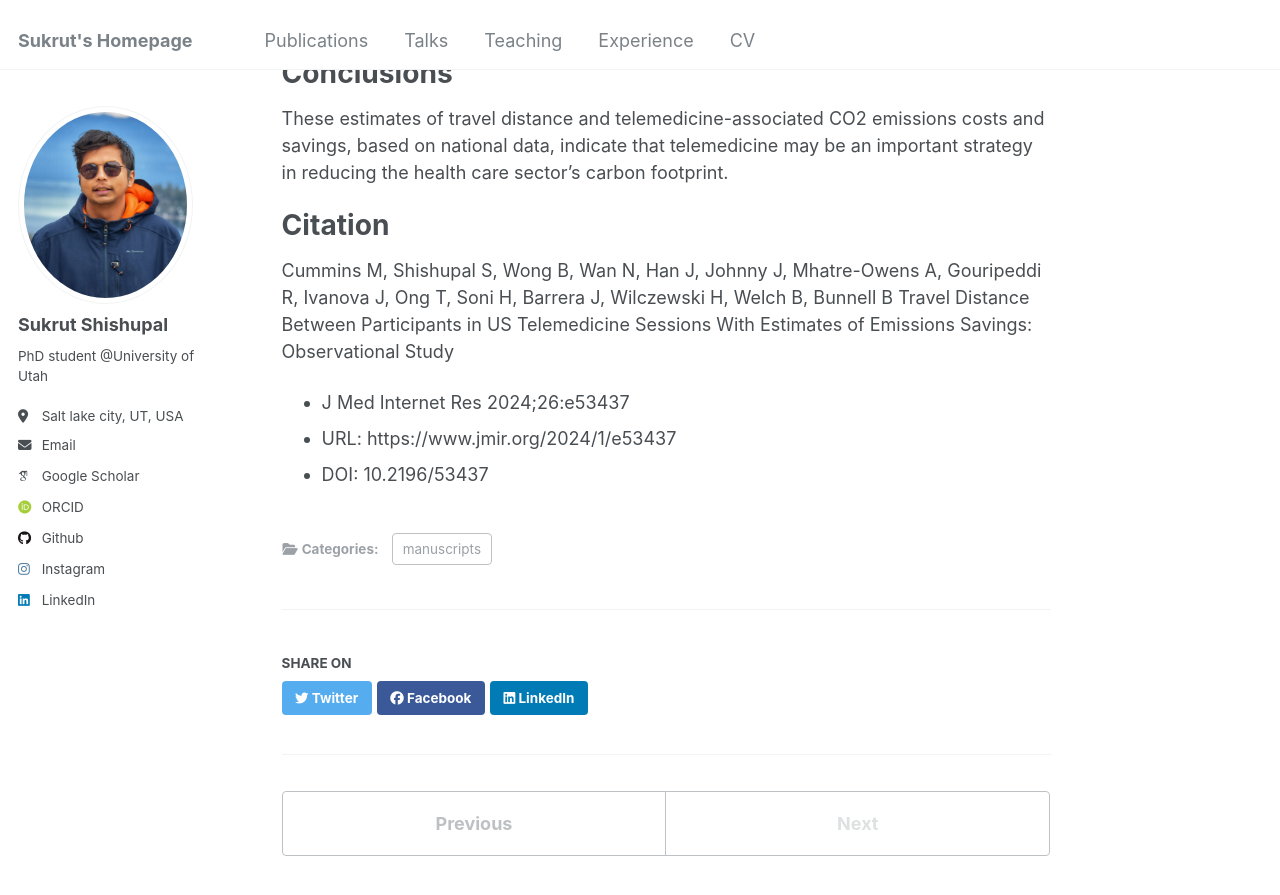
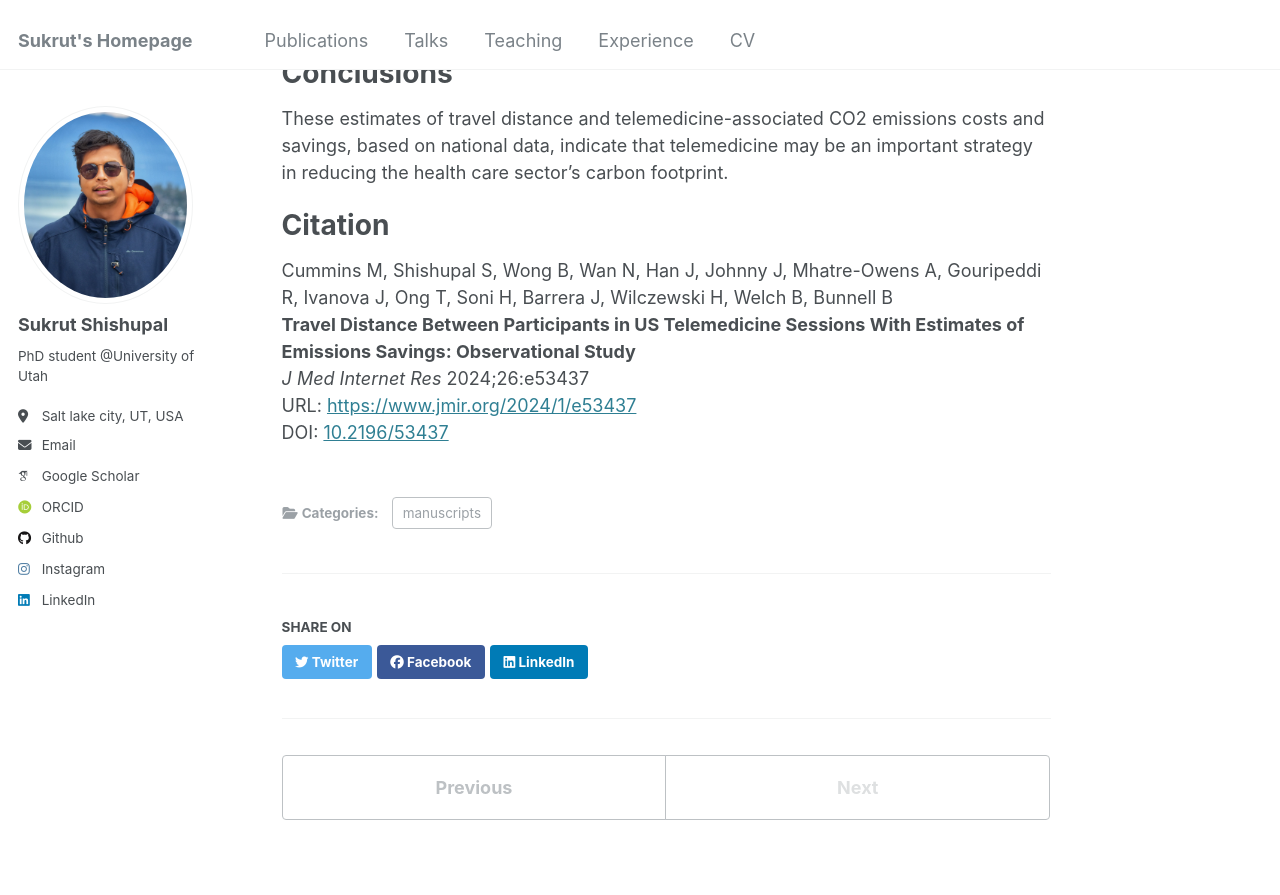
Before and after one commit to sukrut-shishupal/sukrut.shishupal.github.io, a Jekyll site: the page built from _publications/Telemedicine_Emissions.md, in a window 1280 px wide and 900 px high, scrolled down 1131 px. Shown: the top 895 px of the window. Built offline with Jekyll 4.4.1, drawn with Linux system fonts in a browser that asks for light colours; some web fonts are replaced; some of the changed lines change nothing that is shown.

Commit message:
Update Telemedicine_Emissions.md

```diff
--- a/_publications/Telemedicine_Emissions.md
+++ b/_publications/Telemedicine_Emissions.md
@@ -3,7 +3,7 @@
 collection: publications
 category: manuscripts
 permalink: /publication/Telemedicine_Emissions
-excerpt: "<img src='/images/Publication_1.jpg' alt='Alt Text'/>  A large-scale retrospective analysis of US telemedicine sessions shows that telemedicine reduces median travel by 49 miles and saves over 1.4 million metric tons of CO2 annually, hence shrinking health care's carbon footprint. [Read more](/publications/Telemedicine_Emissions)"
+excerpt: "<img src='/images/Publication_1.jpg' alt='Alt Text'/>  A large-scale retrospective analysis of US telemedicine sessions shows that telemedicine reduces median travel by 49 miles and saves over 1.4 million metric tons of CO2 annually, hence shrinking health care's carbon footprint. [Read more](/publication/Telemedicine_Emissions)"
 date: 2024-05-15
 venue: "Journal of Medical Internet Research"
 paperurl: "https://www.jmir.org/2024/1/e53437/"
@@ -37,7 +37,7 @@
 Citation
 ======
 Cummins M, Shishupal S, Wong B, Wan N, Han J, Johnny J, Mhatre-Owens A, Gouripeddi R, Ivanova J, Ong T, Soni H, Barrera J, Wilczewski H, Welch B, Bunnell B
-Travel Distance Between Participants in US Telemedicine Sessions With Estimates of Emissions Savings: Observational Study
-- J Med Internet Res 2024;26:e53437
-- URL: https://www.jmir.org/2024/1/e53437
-- DOI: 10.2196/53437
+**Travel Distance Between Participants in US Telemedicine Sessions With Estimates of Emissions Savings: Observational Study**
+*J Med Internet Res* 2024;26:e53437
+URL: [https://www.jmir.org/2024/1/e53437](https://www.jmir.org/2024/1/e53437)
+DOI: [10.2196/53437](https://doi.org/10.2196/53437)
```
